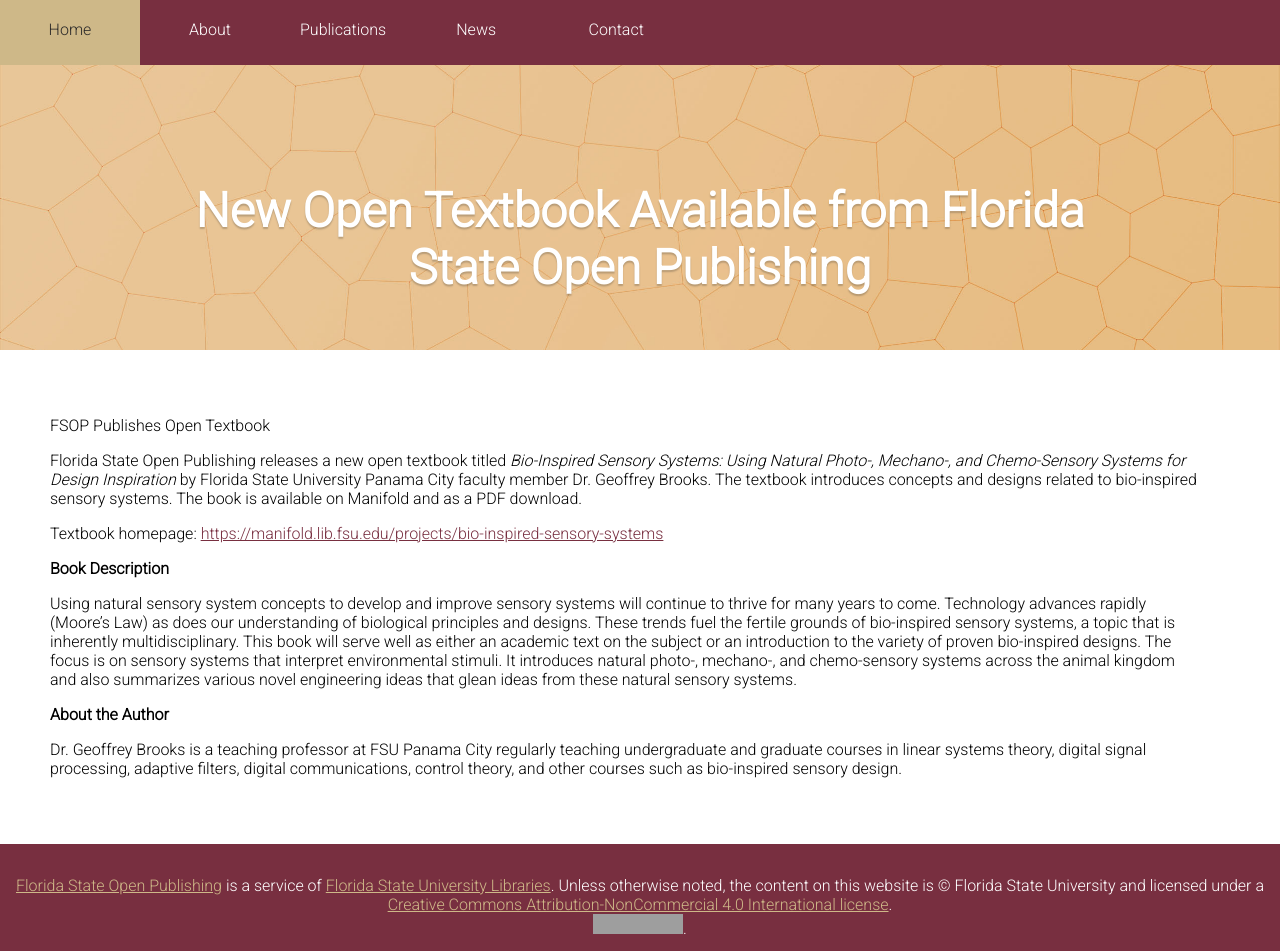
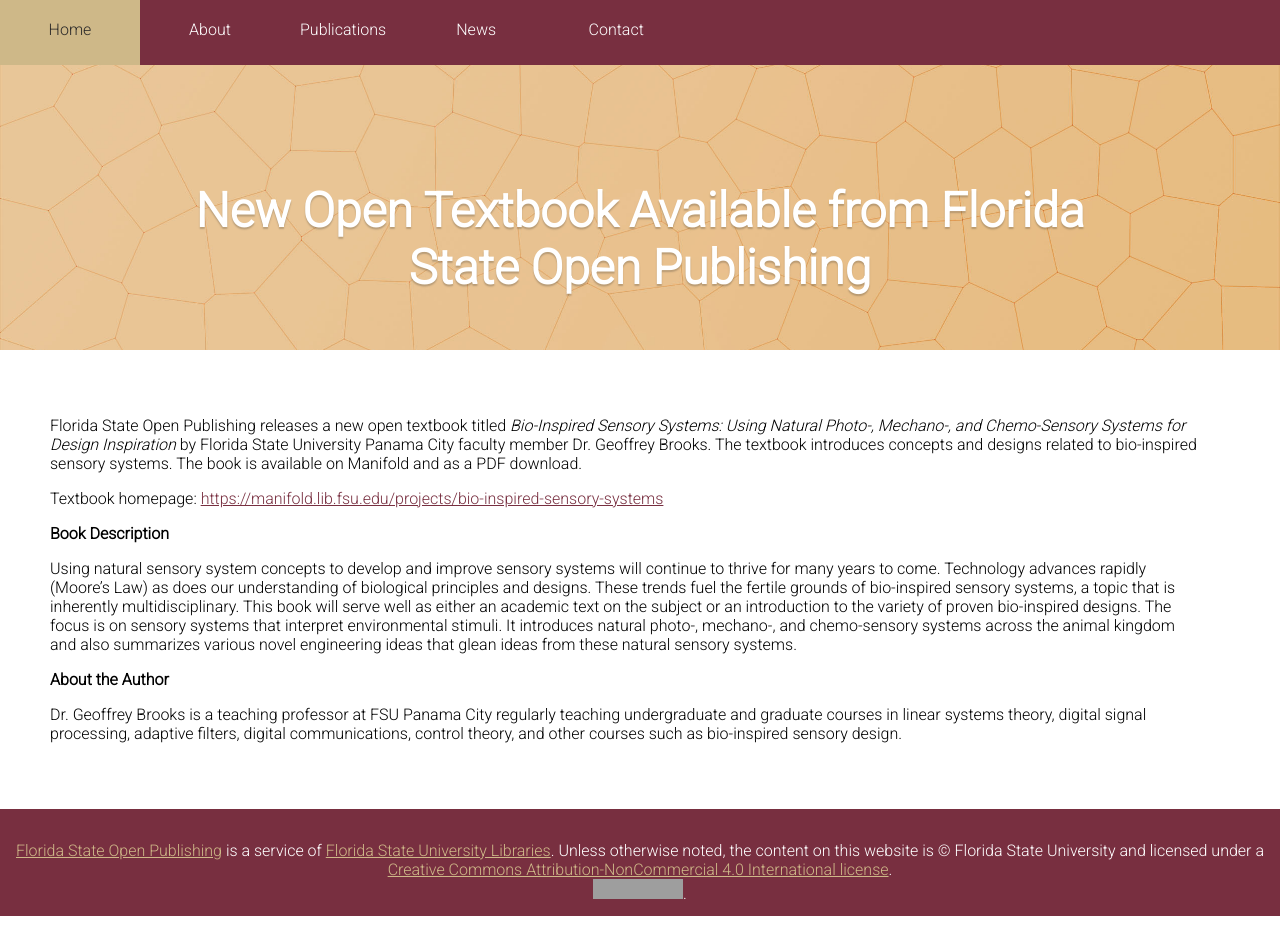
Before and after one commit to fsulibpub/fsulibpub.github.io, a Jekyll site: the page built from _news/2021-01-27_oerBioSenSys.md, in a window 1280 px wide and 951 px high. Built offline with Jekyll 4.4.1, drawn with Linux system fonts in a browser that asks for light colours; grey boxes are pictures that could not be loaded.

Commit message:
Update 2021-01-27_oerBioSenSys.md

```diff
--- a/_news/2021-01-27_oerBioSenSys.md
+++ b/_news/2021-01-27_oerBioSenSys.md
@@ -4,7 +4,6 @@ title: "New Open Textbook Available from Florida State Open Publishing"
 date: 2021-01-27
 permalink: /news/2021-01-27_oerBioSenSys/
 ---
-FSOP Publishes Open Textbook
 
 Florida State Open Publishing releases a new open textbook titled *Bio-Inspired Sensory Systems: Using Natural Photo-, Mechano-, and Chemo-Sensory Systems for Design Inspiration* by Florida State University Panama City faculty member Dr. Geoffrey Brooks. The textbook introduces concepts and designs related to bio-inspired sensory systems. The book is available on Manifold and as a PDF download.
 
```
